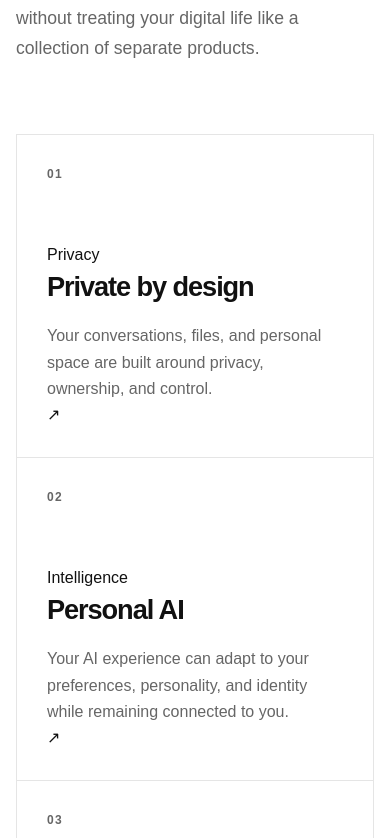
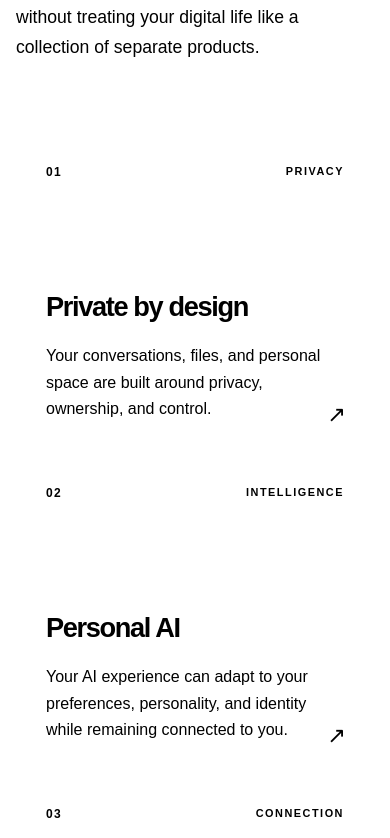
Before and after one commit to emptylessmind/Eorid-website, a Next.js app: page / in a window 390 px wide. Shown: the part 1386-2224 px from the top of the page. Built offline with nearby package versions, Linux system fonts and the light colour scheme.

Commit message:
Update feature card styles and layout adjustments
Refactor feature card styles and improve layout responsiveness.

```diff
--- a/src/app/globals.css
+++ b/src/app/globals.css
@@ -1,3 +1,4 @@
+ id="m8k2vz"
 :root {
   --background: #ffffff;
   --foreground: #111111;
@@ -395,37 +396,79 @@ main {
 }
 
 .feature-card {
-  min-height: 340px;
-  padding: 42px;
+  position: relative;
+  display: flex;
+  flex-direction: column;
+  justify-content: space-between;
+  min-height: 360px;
+  padding: 38px;
+  overflow: hidden;
   background: var(--background);
   transition:
     background 0.25s ease,
-    color 0.25s ease;
+    color 0.25s ease,
+    transform 0.25s ease;
 }
 
 .feature-card:hover {
   background: var(--surface);
 }
 
+.feature-card-top {
+  display: flex;
+  align-items: center;
+  justify-content: space-between;
+  gap: 20px;
+}
+
 .feature-number {
   display: block;
-  margin-bottom: 80px;
   color: var(--muted);
   font-size: 0.75rem;
   font-weight: 700;
   letter-spacing: 0.12em;
 }
 
+.feature-label {
+  color: var(--muted);
+  font-size: 0.68rem;
+  font-weight: 700;
+  letter-spacing: 0.14em;
+  text-transform: uppercase;
+}
+
+.feature-card-content {
+  max-width: 500px;
+  margin-top: 70px;
+}
+
 .feature-card h2 {
-  font-size: 1.7rem;
-  letter-spacing: -0.04em;
+  font-size: 1.9rem;
+  letter-spacing: -0.05em;
 }
 
 .feature-card p {
-  max-width: 430px;
+  max-width: 440px;
   margin-top: 16px;
   color: var(--muted);
   line-height: 1.65;
+}
+
+.feature-arrow {
+  position: absolute;
+  right: 34px;
+  bottom: 30px;
+  color: var(--muted);
+  font-size: 1.4rem;
+  line-height: 1;
+  transition:
+    color 0.2s ease,
+    transform 0.2s ease;
+}
+
+.feature-card:hover .feature-arrow {
+  color: var(--foreground);
+  transform: translate(3px, -3px);
 }
 
 /* AI section */
@@ -452,6 +495,14 @@ main {
   padding-bottom: 3px;
   border-bottom: 1px solid var(--foreground);
   font-weight: 600;
+  transition:
+    opacity 0.2s ease,
+    transform 0.2s ease;
+}
+
+.text-link:hover {
+  opacity: 0.65;
+  transform: translateX(3px);
 }
 
 /* Final CTA */
@@ -462,7 +513,15 @@ main {
 
 .final-cta h2 {
   max-width: 900px;
-  margin-bottom: 42px;
+  margin-bottom: 28px;
+}
+
+.final-cta-description {
+  max-width: 620px;
+  margin-bottom: 38px;
+  color: var(--muted);
+  font-size: 1.05rem;
+  line-height: 1.7;
 }
 
 /* Public pages */
@@ -717,12 +776,21 @@ footer > p:last-child {
   }
 
   .feature-card {
-    min-height: 300px;
+    min-height: 320px;
     padding: 30px;
   }
 
-  .feature-number {
-    margin-bottom: 60px;
+  .feature-card-content {
+    margin-top: 55px;
+  }
+
+  .feature-card h2 {
+    font-size: 1.7rem;
+  }
+
+  .feature-arrow {
+    right: 28px;
+    bottom: 26px;
   }
 
   .intro,
@@ -732,6 +800,10 @@ footer > p:last-child {
 
   .final-cta {
     padding: 90px 0 140px;
+  }
+
+  .final-cta-description {
+    margin-bottom: 32px;
   }
 
   .page-section {
```
